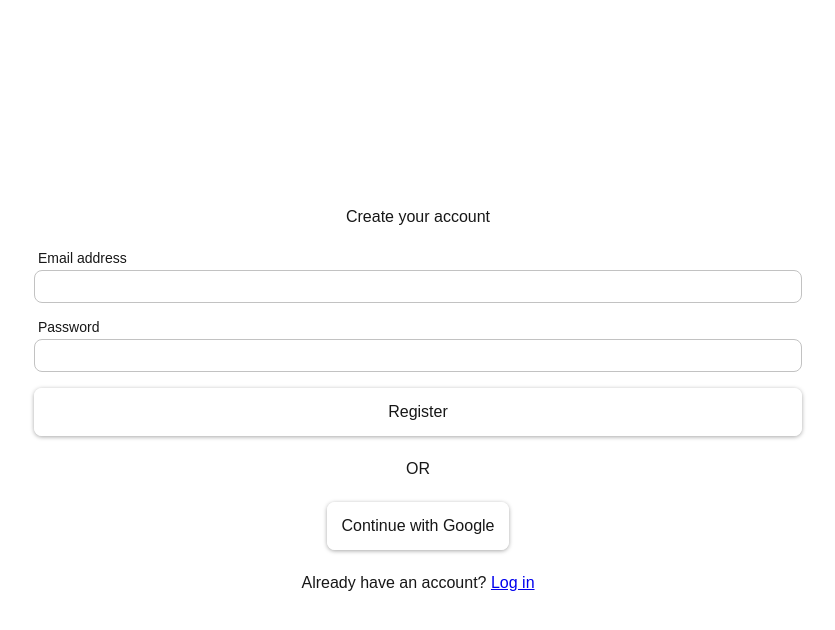
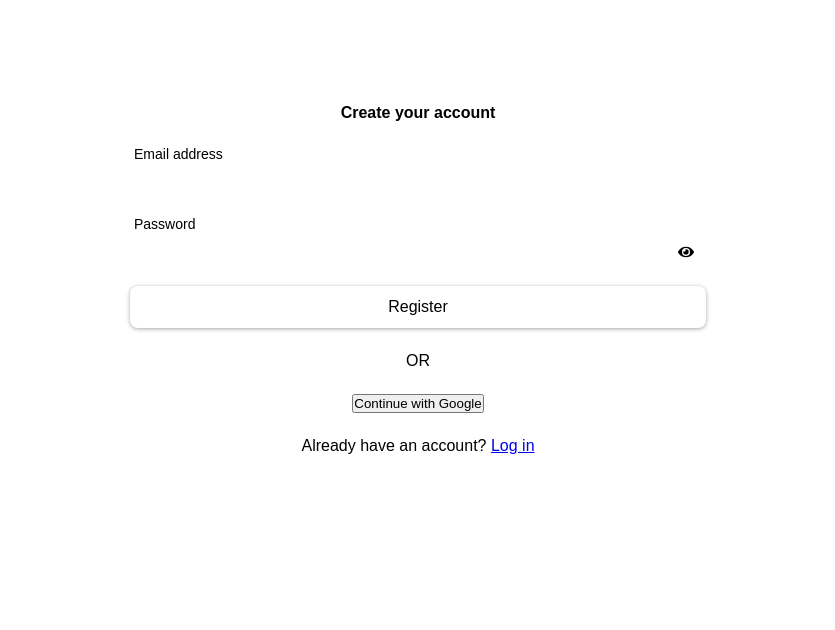
Before and after one commit to AishaAQ/auth-study, a Next.js app in the folder front-end/: page /auth/register in a window 1280 px wide. Shown: the top 630 px of the page, without its empty margins (222-1057 px from the left). Built offline with nearby package versions, Linux system fonts and the light colour scheme.

Commit message:
css + password toggle

```diff
--- a/front-end/src/app/auth/auth.module.css
+++ b/front-end/src/app/auth/auth.module.css
@@ -1,22 +1,31 @@
 .authPage {
+    height: 100vh;
+}
+
+.authCard {
+
     display: flex;
     flex-direction: column;
     align-items: center;
     justify-content: center;
-    height: 100vh;
     row-gap: 1.5rem;
-
+    box-shadow: 0 4px 12px var(--boxshadow);
+    margin: 4rem;
+    padding: 2.5rem 0rem;
+    border-radius: 1rem;
 
     h1 {
         font-weight: normal;
         font-size: 1rem;
+        color: var(--heading);
+        font-weight: bold;
     }
 
     form {
         display: flex;
         flex-direction: column;
         gap: 1rem;
-        width: 60vw;
+        width: 45vw;
 
         div {
             display: flex;
@@ -24,20 +33,32 @@
             gap: 0.25rem;
 
             label {
-                font-size: 14px;
+                font-size: 0.875rem;
                 padding-left: 0.25rem;
+                color: var(--label);
             }
 
             input {
+                font-size: 1rem;
                 width: 100%;
                 padding: 0.5rem;
-                border: 1px solid var(--inputboxcolour);
+                border: 1px;
                 border-radius: 0.5rem;
+                background-color: white;
+                box-shadow: 0 1px 4px var(--boxshadow);
+                transition: border 0.2s, box-shadow 0.2s;
+                color: var(--neutral-text)
+            }
+
+            input:focus {
+                outline: none;
+                box-shadow: 0 0 0 2px var(--highlighted-input);
+            }
         }
     }
 }
 
-        button {
+.customButton {
     width: 100%;
     padding: 0.75rem;
     border: none;
@@ -49,5 +70,3 @@
     cursor: pointer;
     font-size: 1rem;
 }
-
-}
--- a/front-end/src/app/auth/register/page.tsx
+++ b/front-end/src/app/auth/register/page.tsx
@@ -1,22 +1,21 @@
-import React from 'react'
 import Link from 'next/link'
 import styles from '@/app/auth/auth.module.css'
+import PasswordField from '@/components/PasswordField'
 
 function page() {
+
   return (
     <>
         <div className={styles.authPage}>
+            <div className={styles.authCard}>
                 <h1>Create your account</h1>
                 <form>
                     <div>
                         <label htmlFor="email">Email address</label>
                         <input type="email" id="email" name="email" required></input>
                     </div>
-                <div>
-                    <label htmlFor="password">Password</label>
-                    <input type="password" id="password" name="password" required></input>
-                </div>
-                <button type="submit">Register</button>
+                    <PasswordField />
+                    <button type="submit" className={styles.customButton}>Register</button>
                 </form>
                 <p>OR</p>
                 <div>
@@ -26,6 +25,8 @@ function page() {
                 <p>Already have an account? <Link href="/auth/login">Log in</Link></p>
 
             </div>
+
+        </div>
     </>
   )
 }
--- a/front-end/src/app/globals.css
+++ b/front-end/src/app/globals.css
@@ -5,9 +5,14 @@
 }
 
 :root {
-  --background: #ffffff;
-  --foreground: #171717;
-  --inputboxcolour: #c2c2c2;
+  --background: hsl(0,0,97);
+  --foreground: hsl(207,13,27);
+  --bordercolor: hsl(200,17,53);
+  --boxshadow: hsl(0,0,78);
+  --heading: hsl(208,16,31);
+  --label: hsl(0,0,40);
+  --highlighted-input: hsl(204,18,43);
+  --neutral-text: hsl(0,0,21);
 }
 
 @media (prefers-color-scheme: dark) {
--- /dev/null
+++ b/front-end/src/components/PasswordField.module.css
@@ -0,0 +1,15 @@
+.passwordContainer {
+    position: relative;
+
+    .togglePassword {
+        position: absolute;
+        right: 0.5rem;
+        top: 45%;
+        cursor: pointer;
+        border: none;
+        background: none;
+        font-size: 1rem;
+        color: var(--color--txt);
+        padding: 0.25rem;
+    }
+}
--- /dev/null
+++ b/front-end/src/components/PasswordField.tsx
@@ -0,0 +1,35 @@
+'use client'
+import { useState, useRef } from 'react'
+import styles from '@/components/PasswordField.module.css'
+import { FaEye, FaEyeSlash } from 'react-icons/fa'
+
+function PasswordField() {
+
+    const [showPassword, setShowPassword] = useState(false);
+    const inputRef = useRef<HTMLInputElement>(null);
+
+    const handleTogglePassword = () => {
+        setShowPassword(!showPassword);
+        inputRef.current?.focus();
+    };
+
+    return (
+        <div className={styles.passwordContainer}>
+            <label htmlFor="password">Password</label>
+            <input
+                type={showPassword ? "text" : "password"}
+                ref={inputRef}
+                id="password" name="password" required></input>
+            <button
+                type="button"
+                className={styles.togglePassword}
+                onClick={handleTogglePassword}
+                aria-label={showPassword ? "Hide password" : "Show password"}
+            >
+                {showPassword ? <FaEyeSlash/> : <FaEye/>}
+            </button>
+        </div>
+  )
+}
+
+export default PasswordField
```
Also changed, not shown: front-end/package.json (+5 -4 lines), 1 other file (tests, documents, lock files or other folders). Lines whose indentation alone changed are shown as unchanged.
